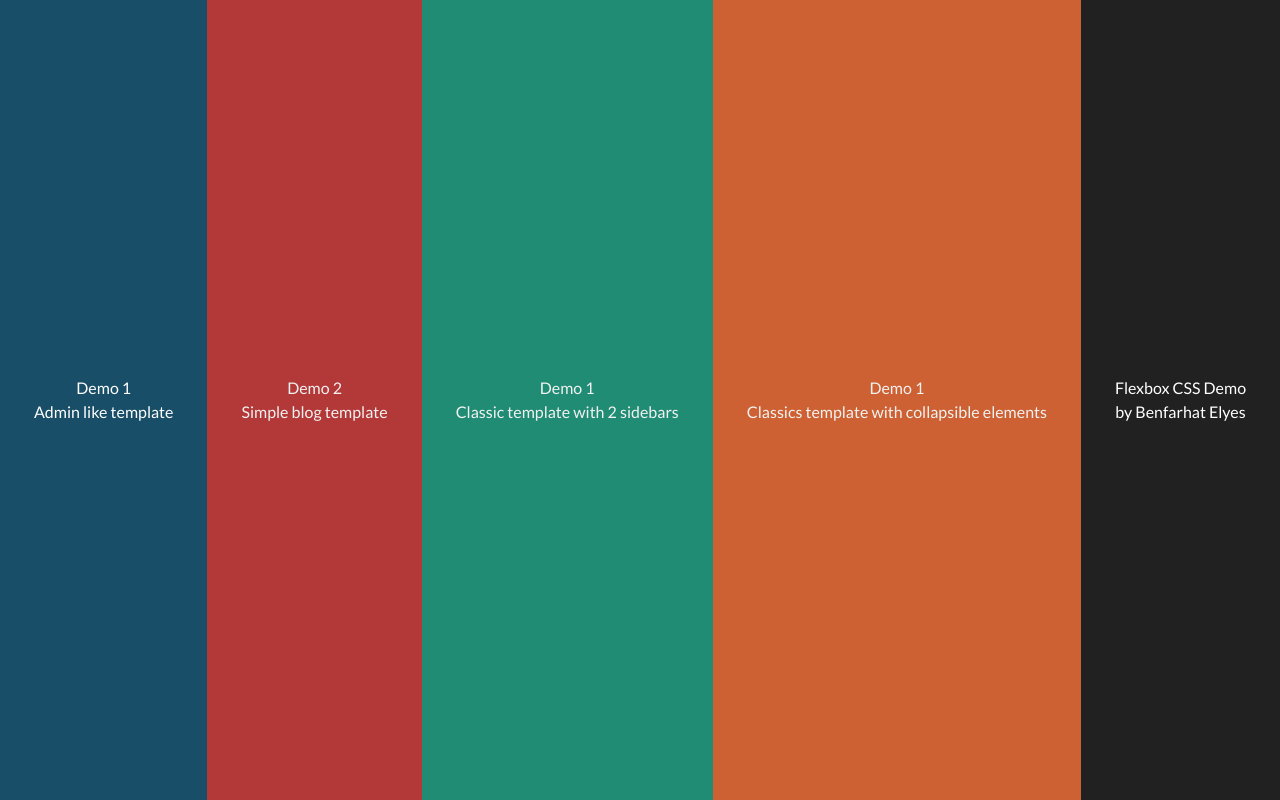
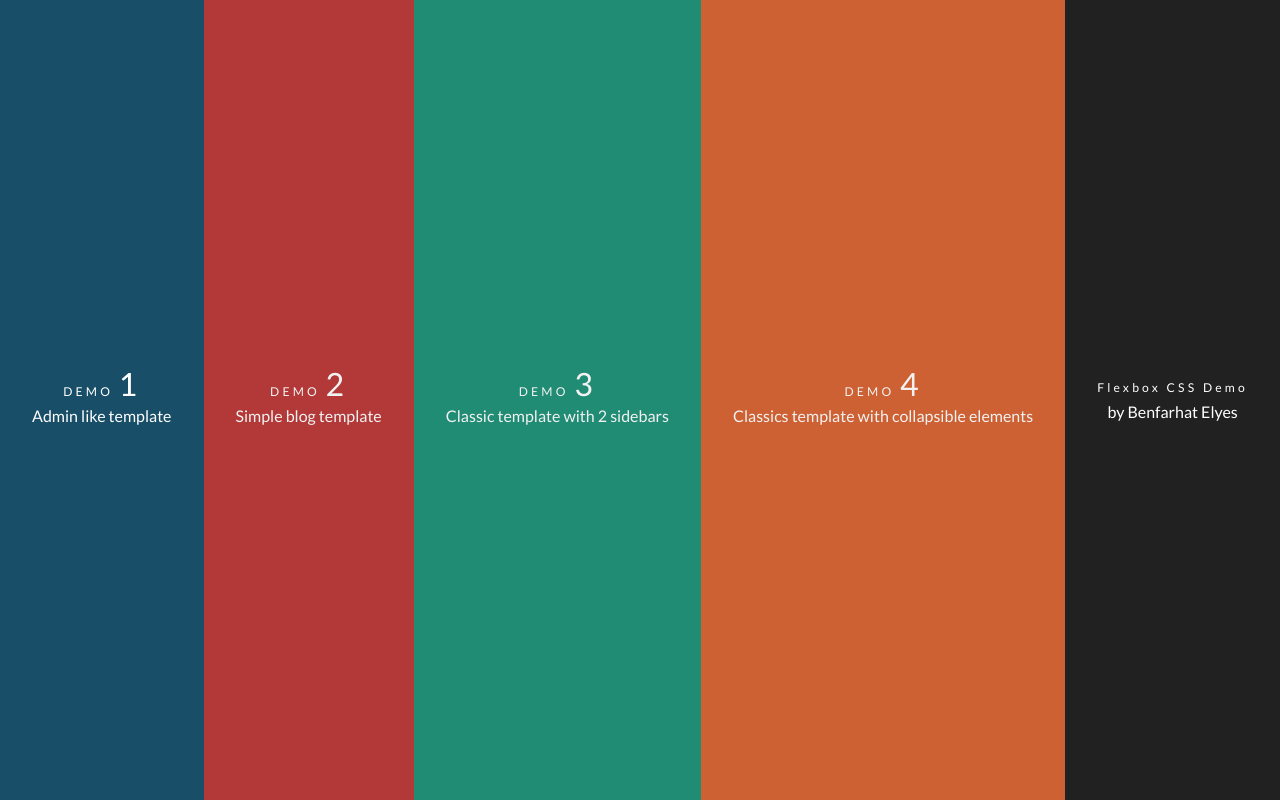
Before and after one commit to Benfarhat/CSS-Layout-Examples, a website: page index.html in a window 1280 px wide. Drawn offline with nearby package versions, Linux system fonts and the light colour scheme.

Commit message:
Add index for demos

```diff
--- a/index.html
+++ b/index.html
@@ -6,14 +6,16 @@
             <meta http-equiv="X-UA-Compatible" content="ie=edge">
             <title>Flexbox demo</title>
             <link href='flexbox.css' rel='stylesheet'>
-            <link rel="stylesheet" href="https://use.fontawesome.com/releases/v5.0.10/css/all.css" integrity="sha384-+d0P83n9kaQMCwj8F4RJB66tzIwOKmrdb46+porD/OvrJ+37WqIM7UoBtwHO6Nlg" crossorigin="anonymous">
             <style>
                 html, body{
                     height: 100%;
                 }
-                header h1{
+                h1{
                     font-size: 0.95vw;
                     letter-spacing: 0.25vw;
+                }
+                h1 span{
+                    font-size: 2.5vw
                 }
                 div{
                     padding: 32px 32px;
@@ -22,28 +24,28 @@
 
             </style>
         </head>
-	<body class="flex row justify-content-stretch align-items-stretch">
+	<body class="flex row wrap justify-content-stretch align-items-stretch">
 
             <a class="bg-info flex col justify-content-center align-items-center flex-grow-1" target="blank" href="demo1.html">
-                <h1>Demo 1</h1>
+                <h1 class="uppercase">Demo <span>1</span></h1>
                 <span>Admin like template</span>
             </a>
 
 
             <a class="bg-danger flex col justify-content-center align-items-center flex-grow-1" target="blank" href="demo2.html">
-                <h1>Demo 2</h1>
+                <h1 class="uppercase">Demo  <span>2</span></h1>
                 <span>Simple blog template</span>
             </a>
 
 
             <a class="bg-success flex col justify-content-center align-items-center flex-grow-1" target="blank" href="demo3.html">
-                <h1>Demo 1</h1>
+                <h1 class="uppercase">Demo  <span>3</span></h1>
                 <span>Classic template with 2 sidebars</span>
             </a>
 
 
             <a class="bg-warning flex col justify-content-center align-items-center flex-grow-1" target="blank" href="demo4.html">
-                <h1>Demo 1</h1>
+                <h1 class="uppercase">Demo  <span>4</span></h1>
                 <span>Classics template with collapsible elements</span>
             </a>
 
@@ -53,9 +55,5 @@
                 <span>by Benfarhat Elyes</span>
             </a>
 
-        <!-- jQuery 3.3.1 slim minified -->
-        <script src="https://code.jquery.com/jquery-3.3.1.slim.min.js"></script>
-        <!-- Custom scripts -->
-        <script src="flexbox.js"></script>
     </body>
 </html>
```
